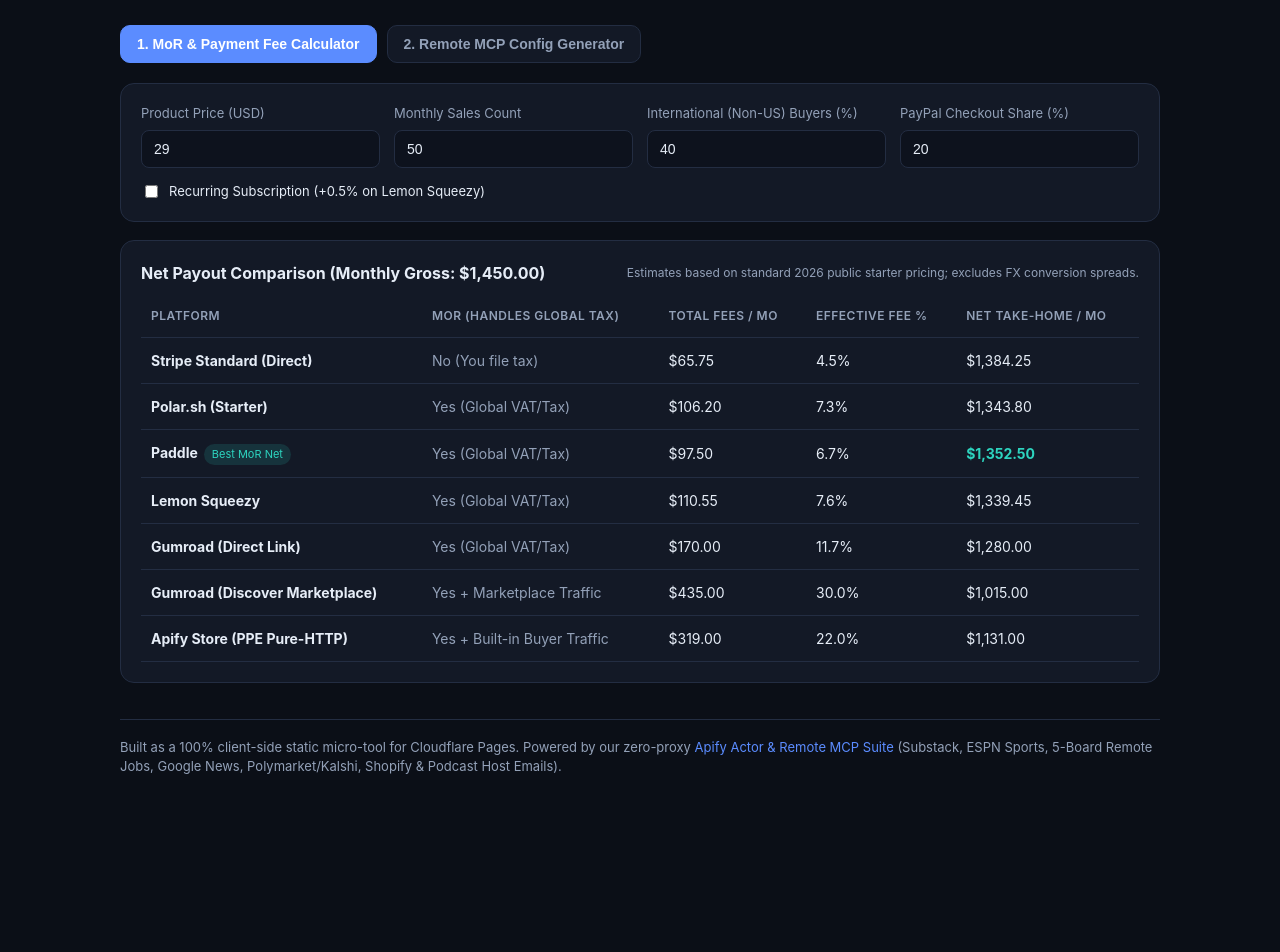
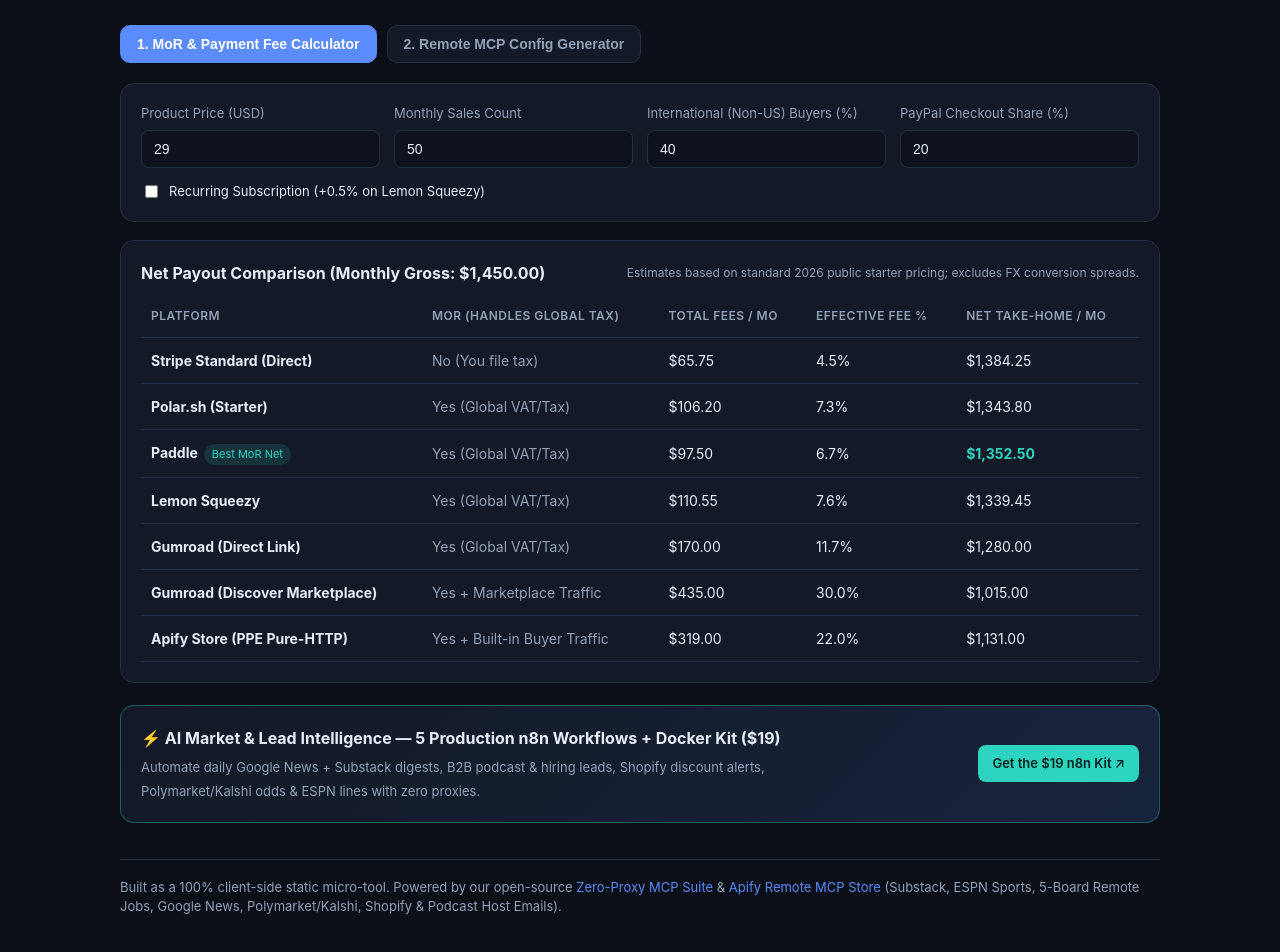
Before and after one commit to shawn1905/indie-builder-toolkit, a plain HTML site: page index.html in a window 1280 px wide. Shown: the part 130-1082 px from the top of the page. Before the commit the page ends 971 px from the top, so only its background shows below. Drawn offline with Linux system fonts and the light colour scheme.

Commit message:
Add Gumroad n8n kit CTA card and open-source repo link

```diff
--- a/index.html
+++ b/index.html
@@ -186,9 +186,18 @@
       </div>
     </section>
 
+    <div class="card" style="margin-top:22px;display:flex;justify-content:space-between;align-items:center;gap:16px;flex-wrap:wrap;border-color:rgba(45,212,191,0.35);background:linear-gradient(135deg,rgba(19,25,38,1) 0%,rgba(22,36,58,1) 100%);">
+      <div style="max-width:680px">
+        <strong style="font-size:16px;display:block;margin-bottom:4px;">⚡ AI Market &amp; Lead Intelligence — 5 Production n8n Workflows + Docker Kit ($19)</strong>
+        <span style="font-size:13px;color:var(--muted);">Automate daily Google News + Substack digests, B2B podcast &amp; hiring leads, Shopify discount alerts, Polymarket/Kalshi odds &amp; ESPN lines with zero proxies.</span>
+      </div>
+      <a class="btn" href="https://fengyetnot.gumroad.com/l/skuqx" target="_blank" rel="noopener" style="text-decoration:none;background:var(--green);color:#062020;">Get the $19 n8n Kit ↗</a>
+    </div>
+
     <footer>
-      Built as a 100% client-side static micro-tool for Cloudflare Pages. Powered by our zero-proxy
-      <a href="https://apify.com/shawn1905" target="_blank" rel="noopener">Apify Actor &amp; Remote MCP Suite</a>
+      Built as a 100% client-side static micro-tool. Powered by our open-source
+      <a href="https://github.com/shawn1905/zero-proxy-mcp-suite" target="_blank" rel="noopener">Zero-Proxy MCP Suite</a>
+      &amp; <a href="https://apify.com/shawn1905" target="_blank" rel="noopener">Apify Remote MCP Store</a>
       (Substack, ESPN Sports, 5-Board Remote Jobs, Google News, Polymarket/Kalshi, Shopify &amp; Podcast Host Emails).
     </footer>
   </div>
```
